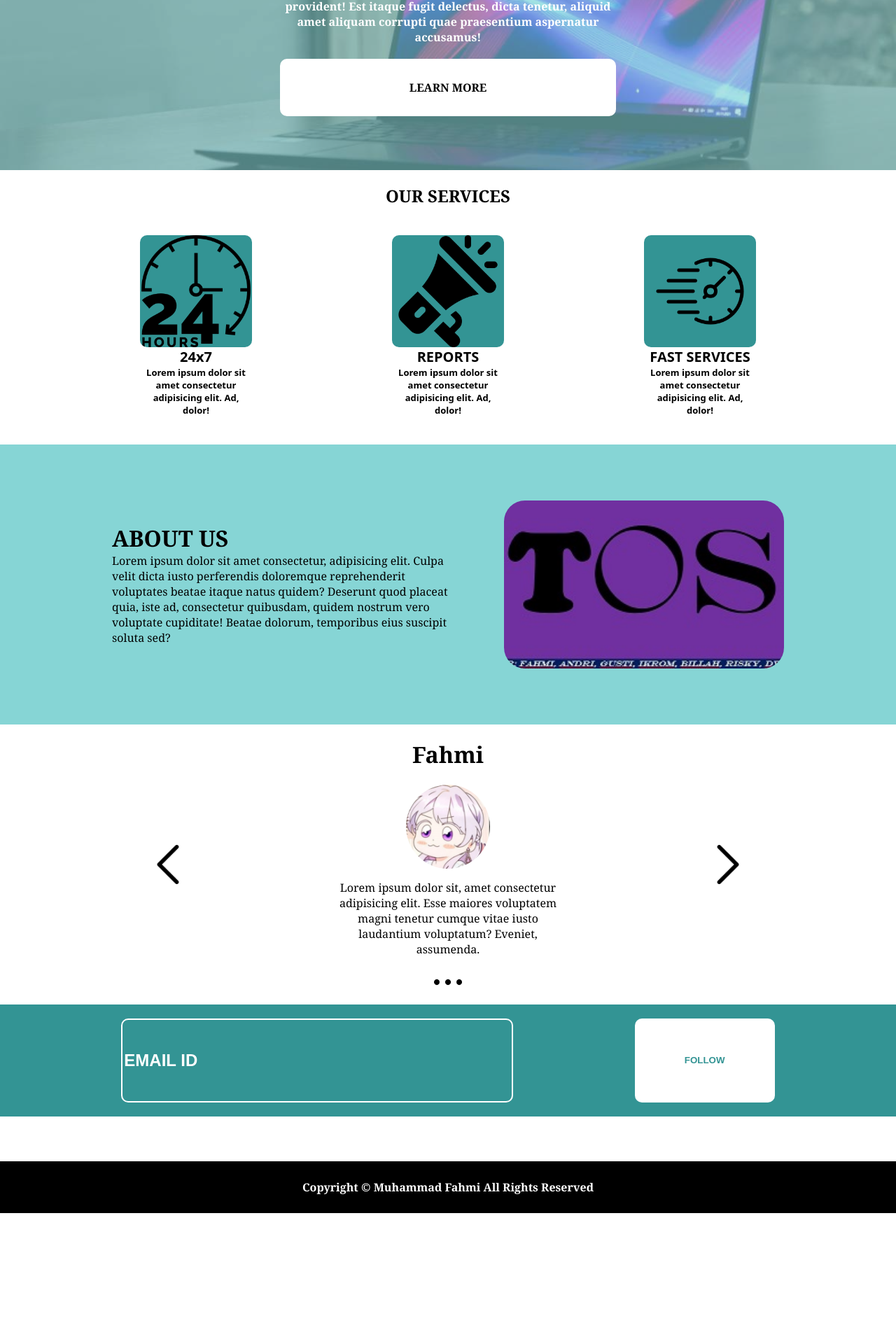
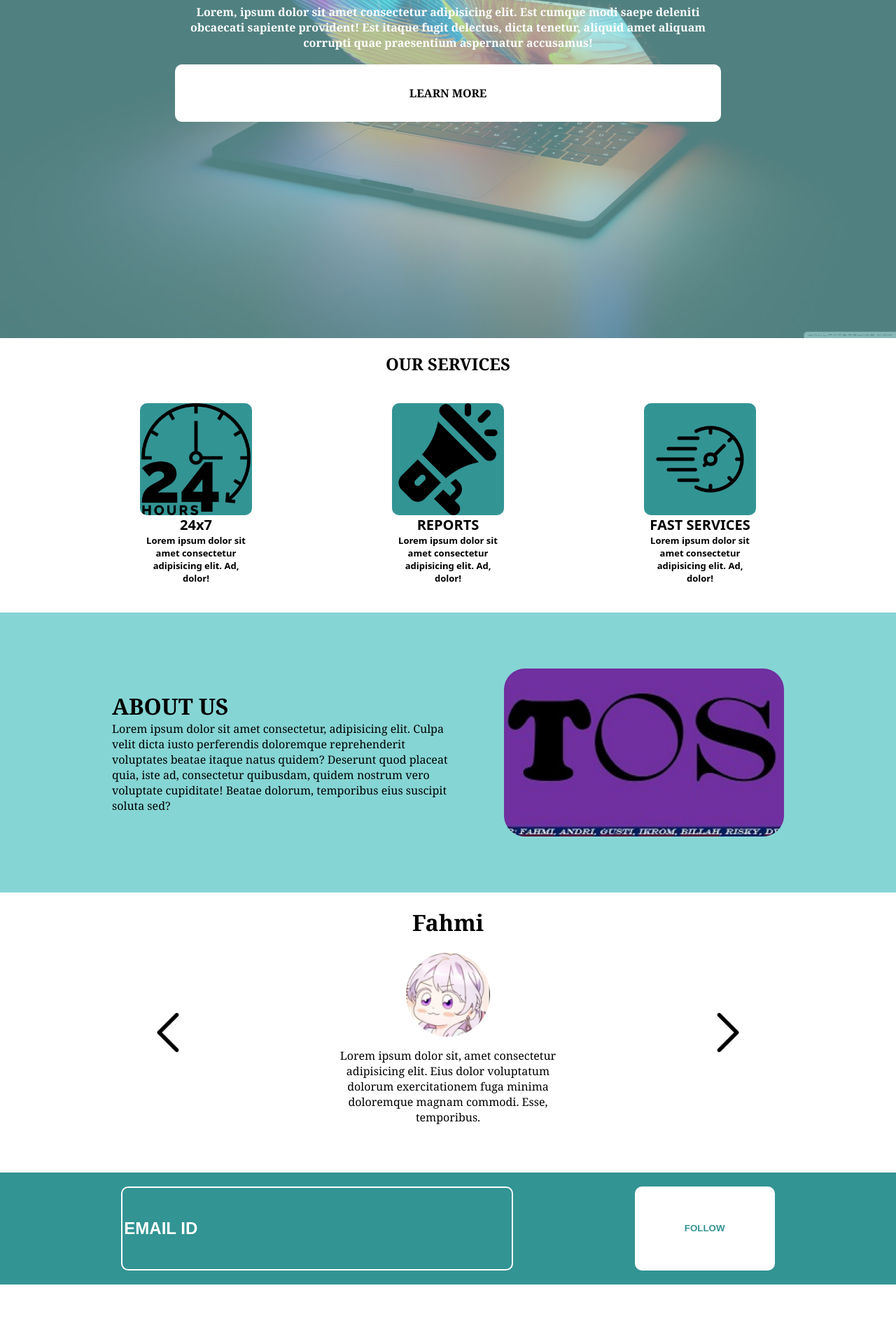
Before and after one commit to Fahmi-S/Web-page, a plain HTML site: page index.html in a window 1280 px wide. Shown: the part 357-2247 px from the top of the page at 70% size. Before the commit the page ends 2090 px from the top, so only its background shows below. Drawn offline with Linux system fonts and the light colour scheme.

Commit message:
Added Slideshow

```diff
--- a/index.html
+++ b/index.html
@@ -20,7 +20,13 @@
     </nav>
 
     <div class="header">
+        <div class="banner">
+            <img class="slides" src="/gambar/laptop.jpg">
+            <img class="slides" src="/gambar/download.jpeg">
+            <img class="slides" src="/gambar/laptop2.jpg">
+        </div>
         <div class="judul">
+            <img class="img-1">
             <h1>HELP YOUR PROBLEM</h1>
             <p>Lorem, ipsum dolor sit amet consectetur adipisicing elit. Est cumque modi saepe deleniti obcaecati sapiente provident! Est itaque fugit delectus, dicta tenetur, aliquid amet aliquam corrupti quae praesentium aspernatur accusamus!</p>
             <div class="more">
@@ -63,18 +69,43 @@
     </div>
 
     <div class="profile">
-        <div class="next icon-next-1"></div>
-        <div class="profiles">
+        <button><div class="next icon-next-1" onclick="plusDivs(-1)"></div></button>
+        <div class="profiles profile-slides">
             <div class="profile-name">
                 <h1>Fahmi</h1>
             </div>
-            <div class="profile-image"></div>
+            <div class="profile-img">
+                <img class="profile-1" src="/gambar/edhos.png">
+            </div>
             <div class="profile-text">
-                <p>Lorem ipsum dolor sit, amet consectetur adipisicing elit. Esse maiores voluptatem magni tenetur cumque vitae iusto laudantium voluptatum? Eveniet, assumenda.</p>
+                <p>Lorem ipsum dolor sit, amet consectetur adipisicing elit. Eius dolor voluptatum dolorum exercitationem fuga minima doloremque magnam commodi. Esse, temporibus.</p>
             </div>
-            <div class="more-icon"></div>
         </div>
-        <div class="next icon-2"></div>
+        <div class="profiles profile-slides">
+            <div class="profile-name">
+                <h1>Gusti</h1>
+            </div>
+            <div class="profile-img">
+                <img class="profile-1" src="/gambar/profile1.jpg">
+            </div>
+            <div class="profile-text">
+                <p>Lorem ipsum dolor, sit amet consectetur adipisicing elit. Qui eius ab quas nulla. Error veritatis necessitatibus in, debitis tempore laboriosam?</p>
+            </div>
+        </div>
+        <div class="profiles profile-slides">
+            <div class="profile-name">
+                <h1>Andri</h1>
+            </div>
+            <div class="profile-img">
+                <img class="profile-1" src="/gambar/profile2.jpg">
+            </div>
+            <div class="profile-text">
+                <p>Lorem ipsum dolor sit amet consectetur adipisicing elit. Omnis, animi. Laboriosam at itaque odit distinctio blanditiis! Eos quidem aut necessitatibus rerum! Odit facilis unde sint, itaque deleniti eius est blanditiis!</p>
+            </div>
+        </div>
+        <button>
+            <div class="next icon-2" onclick="plusDivs(1)">
+            </div></button>
     </div>
 
     <div class="form">
@@ -89,5 +120,6 @@
     <footer>
         <h4>Copyright &#169; Muhammad Fahmi All Rights Reserved</h4>
     </footer>
+    <script src="script.js"></script>
 </body>
 </html>
--- /dev/null
+++ b/script.js
@@ -0,0 +1,35 @@
+var myIndex = 0;
+carousel();
+
+// Otomatis Slideshow
+function carousel() {
+    var i;
+    var x = document.getElementsByClassName("slides");
+    for (i = 0; i < x.length; i++) {
+        x[i].style.display = "none";
+    }
+    myIndex++;
+    if (myIndex > x.length) {myIndex = 1}
+    x[myIndex-1].style.display = "block";
+    setTimeout(carousel, 2000); // Change image every 2 seconds
+}
+
+
+// Manual Slide Show
+var slideIndex = 1;
+showDivs(slideIndex);
+
+function plusDivs(n) {
+    showDivs(slideIndex += n);
+}
+
+function showDivs(n) {
+    var i;
+    var x = document.getElementsByClassName("profile-slides");
+    if (n > x.length) {slideIndex = 1}
+    if (n < 1) {slideIndex = x.length}
+    for (i = 0; i < x.length; i++) {
+        x[i].style.display = "none";
+    }
+    x[slideIndex-1].style.display = "block";
+}
--- a/style.css
+++ b/style.css
@@ -39,14 +39,28 @@ body{
     padding: 0;
 }
 
-.header {
-    height: 60vh;
-	background: url(./gambar/laptop.jpg) center fixed;
-	background-size: cover;
-	position: relative;
-	display: flex;
-	justify-content: center;
-	align-items: center;
+.header{
+    width: 100%;
+    display: flex;
+    height: 90vh;
+    justify-content: center;
+    align-items: center;
+    position: relative;
+}
+
+.banner{
+    width: 100%;
+    height: 100%;
+}
+
+.banner img{
+    height: 100%;
+    width: 100%;
+}
+
+
+.slides{
+    display: none;
 }
 
 .header:after{
@@ -62,10 +76,11 @@ body{
 
 
 .judul{
+    position: absolute;
     text-align: center;
     color: white;
-    width: 500px;
-    height: 300px;
+    width: 100vh;
+    height: 60vh;
     padding: 10px;
     margin-top: 10px;
     z-index: 1;
@@ -203,18 +218,36 @@ body{
 .profiles{
     display: flex;
     flex-direction: column;
-    /* justify-content: center; */
+    justify-content: center;
     align-items: center;
     width: 40vh;
     height: 50vh;
 }
 
-.profile-image{
+.profile-img{
     width: 15vh;
     height: 15vh;
     border-radius: 100vh;
-    background: url(./gambar/edhos.png) center;
-    background-size: cover;
+    margin-left: auto;
+    margin-right: auto;
+}
+
+.profile-1{
+    width: 15vh;
+    height: 15vh;
+    border-radius: 100vh;
+}
+
+button{
+    border: none;
+    background: none;
+    cursor: pointer;
+    margin: 0;
+    padding: 0;
+}
+
+.profile-slides{
+    display: none;
 }
 
 .profile-text,
@@ -403,7 +436,7 @@ footer{
 
     .judul{
         margin-top: 0;
-        width: 60vh;
+        width: 30vh;
         height: 70vh;
     }
 
```
Also changed, not shown: gambar/profile1.jpg (added), gambar/profile2.jpg (added).
